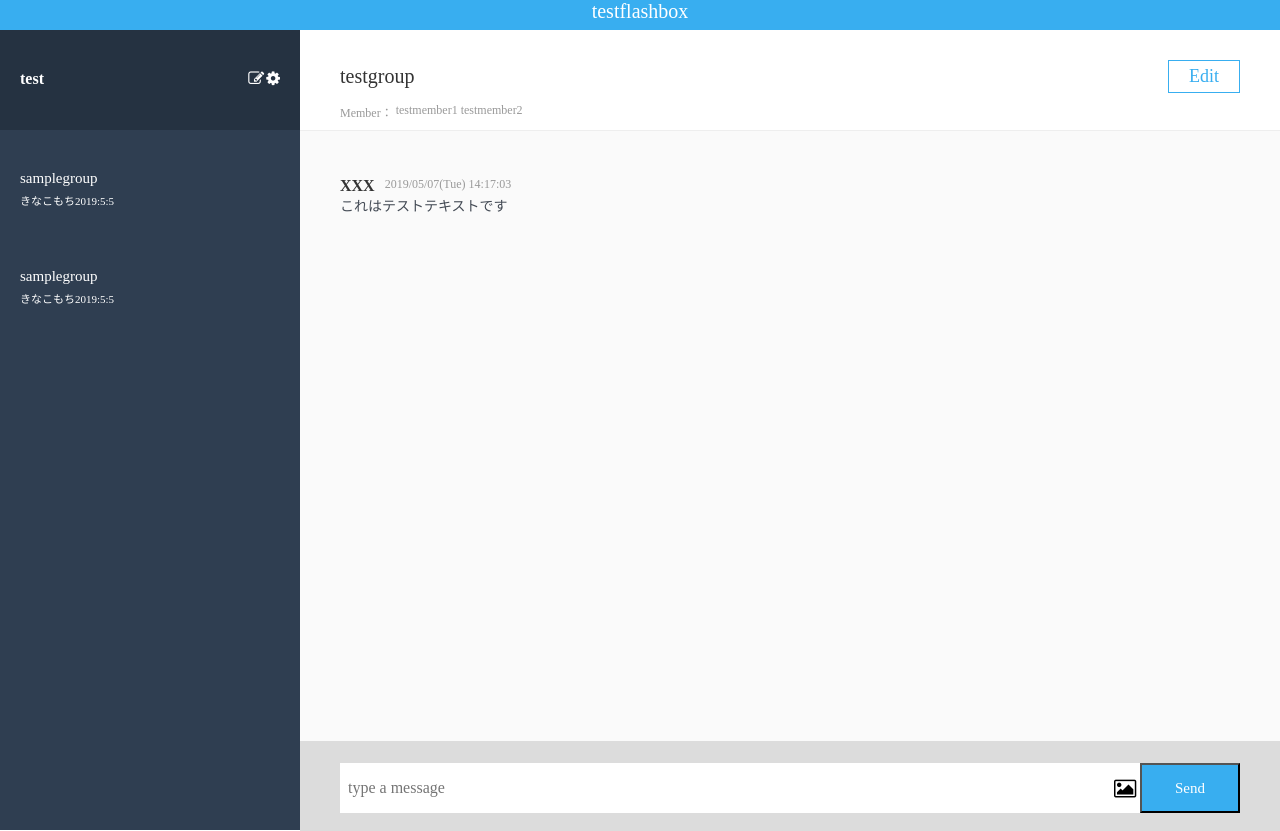
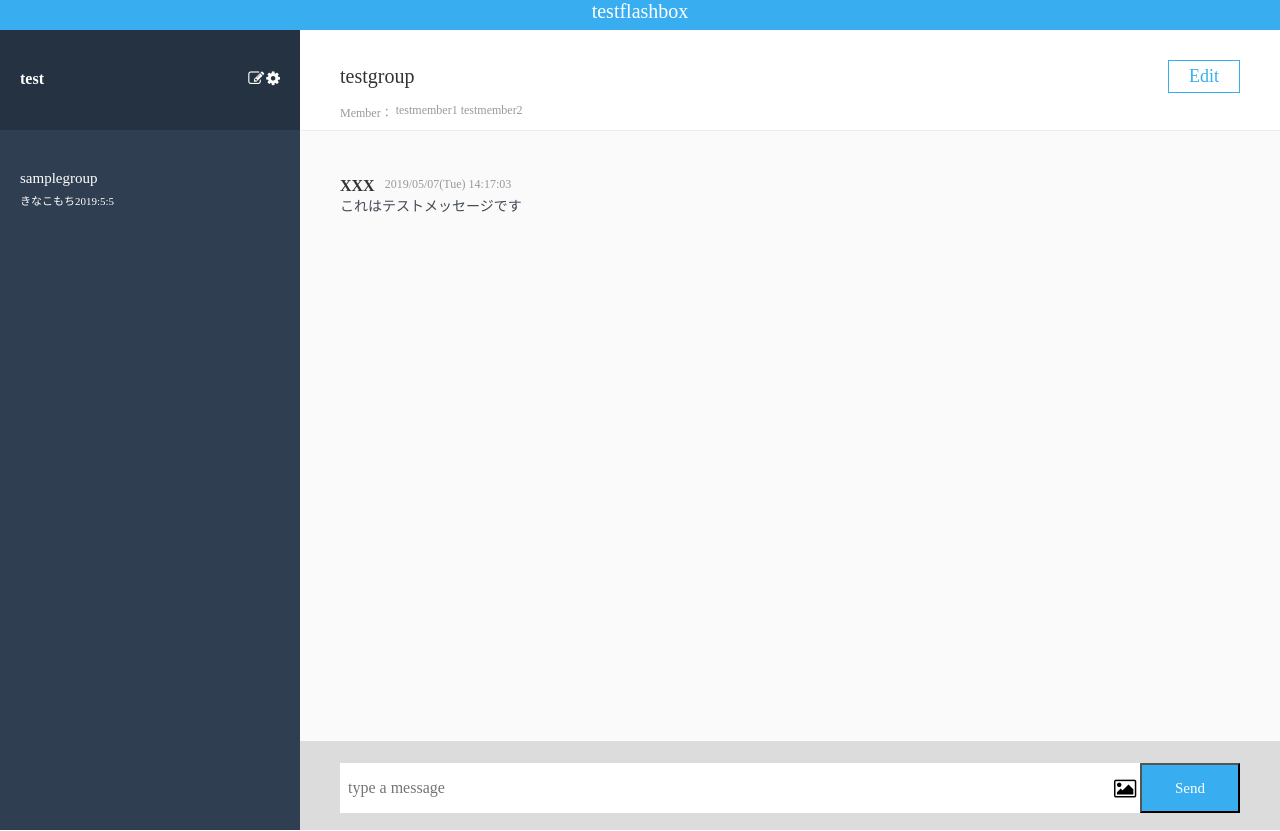
Before and after one commit to hidetttttora/chat-space, a Rails app: page / in a window 1280 px wide. Run offline with Rails 7, Linux system fonts and the light colour scheme; style sheets or scripts are compiled from the project's sources; some libraries are stand-ins or nearby versions.

Commit message:
view edit

```diff
--- a/app/assets/stylesheets/_index.scss
+++ b/app/assets/stylesheets/_index.scss
@@ -135,7 +135,7 @@
       }
       .form {
         background-color: #dcdcdc;
-            height: 90px;
+        height: 89px;
         padding: 0 40px;
         box-sizing: border-box;
         position: relative;
@@ -172,5 +172,4 @@
           }
       }
     }
-
 }
--- /dev/null
+++ b/app/views/side/_group.html.haml
@@ -0,0 +1,4 @@
+= link_to 'http://google.co.jp' do
+  .group
+    %p.group-name samplegroup
+    %p.latest-message きなこもち2019:5:5
--- /dev/null
+++ b/app/views/side/_message.html.haml
@@ -0,0 +1,5 @@
+.message
+  .upper
+    %p.upper__user XXX
+    %p.upper__date 2019/05/07(Tue) 14:17:03
+  %p.message__text これはテストメッセージです
--- a/app/views/side/index.html.haml
+++ b/app/views/side/index.html.haml
@@ -5,22 +5,15 @@
       %p.side-header__username test
       %ul.side-lists
         %li.lists
-          %a(href="/edit")
+          = link_to 'http://google.co.jp' do
             %i.fa.fa-cog
 
         %li.lists
-          %a(href="/new")
+          = link_to 'http://google.co.jp' do
             %i.fa.fa-edit
     .side-body
       .groups
-        %a(href="/group/:id")
-          .group
-            %p.group-name samplegroup
-            %p.latest-message きなこもち2019:5:5
-        %a(href="/group/:id")
-          .group
-            %p.group-name samplegroup
-            %p.latest-message きなこもち2019:5:5
+        = render "group"
   .chat-main
     .main-header
       .current-group
@@ -32,15 +25,11 @@
             testmember1
           %li
             testmember2
-        %a(href="/group/:id/edit")
+        = link_to 'http://google.co.jp' do
           .main-header__edit-btn Edit
     .border-line
     .messages
-      .message
-        .upper
-          %p.upper__user XXX
-          %p.upper__date 2019/05/07(Tue) 14:17:03
-        %p.message__text これはテストテキストです
+      = render "message"
     .form
       %form.new-message(action="/groups/:id/messages")
         %input(placeholder="  type a message")/
```
Also changed, not shown: app/assets/stylesheets/_reset.scss (line endings or trailing spaces), 1 other file. Lines whose indentation alone changed are shown as unchanged.
